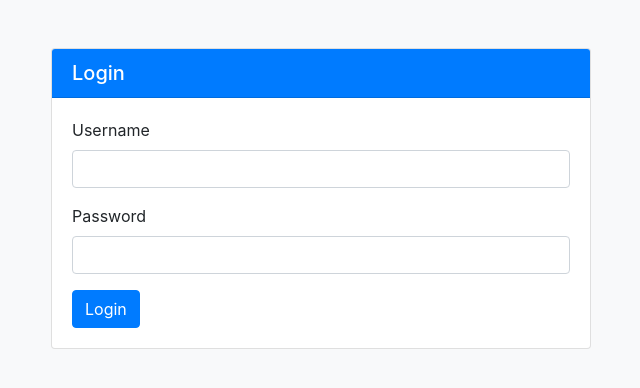
After one commit to ismailengin/envanter-app, a Flask app: page /login in a window 1280 px wide. The commit adds this page. Shown: the top 388 px of the page, without its empty margins (319-959 px from the left). Run offline with Flask 3, Linux system fonts and the light colour scheme; some libraries are stand-ins or nearby versions.

Commit message:
Added authentication and created a sample login page. Also did some styling

```diff
--- a/main.py
+++ b/main.py
@@ -1,7 +1,10 @@
-from flask import Flask, render_template, request
+from flask import Flask, render_template, request, redirect, url_for, session
 import pyodbc
 
 app = Flask(__name__)
+app.secret_key = 'your_secret_key'
+
+
 
 # Replace these with your MSSQL database credentials
 db_config = {
@@ -10,6 +13,16 @@ db_config = {
     'password': 'Passw0rd',
     'database': 'TestDB',
 }
+
+users = {
+    'user1': 'password1',
+    'user2': 'password2',
+}
+
+def is_valid_credentials(username, password):
+    # Check if the provided username and password are valid
+    return users.get(username) == password
+
 
 # Number of entries per page
 entries_per_page = 10
@@ -98,8 +111,30 @@ def index():
     columns, data, num_pages = get_data(page, selected_columns)
 
     all_columns=get_all_columns("AppOrtamTable")
+    if 'username' in session:
+        return render_template('index.html',username=session['username'], all_columns=all_columns, columns=columns, data=data, page=page, num_pages=num_pages, selected_columns=selected_columns)
+    else:
+        return redirect(url_for('login'))
 
-    return render_template('index.html', all_columns=all_columns, columns=columns, data=data, page=page, num_pages=num_pages, selected_columns=selected_columns)
+@app.route('/login', methods=['GET', 'POST'])
+def login():
+    if request.method == 'POST':
+        username = request.form['username']
+        password = request.form['password']
+
+        if is_valid_credentials(username, password):
+            session['username'] = username
+            return redirect(url_for('index'))
+        else:
+            error = 'Invalid credentials. Please try again.'
+
+    return render_template('login.html', error=error) if 'error' in locals() else render_template('login.html')
+
+
+@app.route('/logout')
+def logout():
+    session.pop('username', None)
+    return redirect(url_for('index'))
 
 @app.route('/test')
 def deneme():
--- /dev/null
+++ b/templates/login.html
@@ -0,0 +1,46 @@
+<!DOCTYPE html>
+<html lang="en">
+<head>
+    <meta charset="UTF-8">
+    <meta name="viewport" content="width=device-width, initial-scale=1.0">
+    <title>Login</title>
+    <link rel="stylesheet" href="https://stackpath.bootstrapcdn.com/bootstrap/4.5.2/css/bootstrap.min.css">
+</head>
+<body class="bg-light">
+
+<div class="container mt-5">
+    <div class="row justify-content-center">
+        <div class="col-md-6">
+            <div class="card">
+                <div class="card-header bg-primary text-white">
+                    <h5 class="mb-0">Login</h5>
+                </div>
+                <div class="card-body">
+                    {% if error %}
+                        <div class="alert alert-danger" role="alert">
+                            {{ error }}
+                        </div>
+                    {% endif %}
+                    <form method="POST">
+                        <div class="form-group">
+                            <label for="username">Username</label>
+                            <input type="text" class="form-control" id="username" name="username" required>
+                        </div>
+                        <div class="form-group">
+                            <label for="password">Password</label>
+                            <input type="password" class="form-control" id="password" name="password" required>
+                        </div>
+                        <button type="submit" class="btn btn-primary">Login</button>
+                    </form>
+                </div>
+            </div>
+        </div>
+    </div>
+</div>
+
+<script src="https://code.jquery.com/jquery-3.5.1.slim.min.js"></script>
+<script src="https://cdn.jsdelivr.net/npm/@popperjs/core@2.9.3/dist/umd/popper.min.js"></script>
+<script src="https://stackpath.bootstrapcdn.com/bootstrap/4.5.2/js/bootstrap.min.js"></script>
+
+</body>
+</html>
```
Also changed, not shown: templates/index.html (+19 -7 lines).
